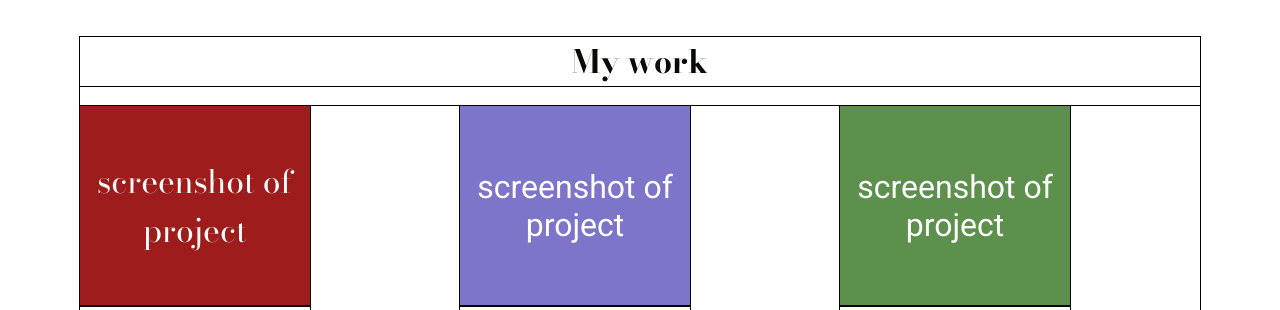
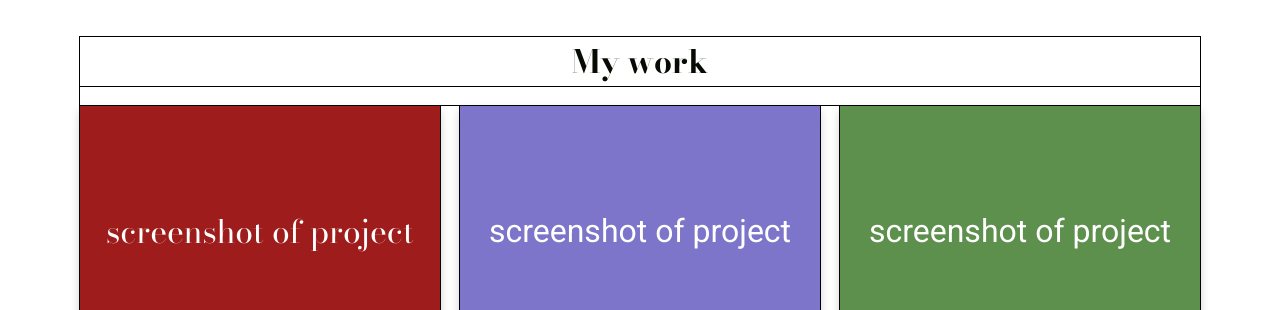
Before and after one commit to krasovskaq/homepage-TOP, a website built with Vite: page project/index.html in a window 1280 px wide. Shown: the part 777-1087 px from the top of the page. Built offline with nearby package versions, Linux system fonts and the light colour scheme.

Commit message:
style: add shadows

```diff
--- a/project/src/style.css
+++ b/project/src/style.css
@@ -46,7 +46,8 @@ body {
   background-color: var(--bg-main);
   min-height: 100vh;
   color: var(--font-color-black);
-  width: 100vw;
+  width: 100%;
+  max-width: 100%;
   gap: 50px;
   font-family: "Roboto";
 }
@@ -96,9 +97,10 @@ body {
 .main {
   display: flex;
   flex-direction: column;
+
   gap: 50px;
-  width: 100vw;
-  padding: 15px;
+  width: 100%;
+  padding: 20px;
 
 }
 
@@ -121,6 +123,7 @@ body {
   height: 300px;
   width: 100%;
   background-color: var(--crimson-red);
+  box-shadow: 0 10px 10px rgba(0, 0, 0, 0.2);
   /* тут правила в хтмл уже писать желательно */
 }
 
@@ -165,21 +168,22 @@ body {
 .my-work__gallery {
   display: grid;
   flex-direction: column;
+  place-items: center;
   gap: 50px;
   grid-template-columns: repeat(1, 1fr);
 }
 
 .my-work__project-wrapper {
-  max-width: 230px;
   width: 100%;
-  min-height: 300px;
+  min-height: 400px;
+  box-shadow: 0 5px 10px rgba(0, 0, 0, 0.2);
 }
 
 .my-work__project-image {
   display: flex;
   align-items: center;
   justify-content: center;
-  height: 200px;
+  height: 250px;
   text-align: center;
   font-size: var(--font-large);
   color: var(--font-color-white);
@@ -288,10 +292,7 @@ body {
     padding: 30px;
   }
 
-  .hero-section__about {
-
-    box-shadow: 0 0 0.2 black;
-  }
+  .hero-section__about {}
 
 
   .my-work__gallery {
```
